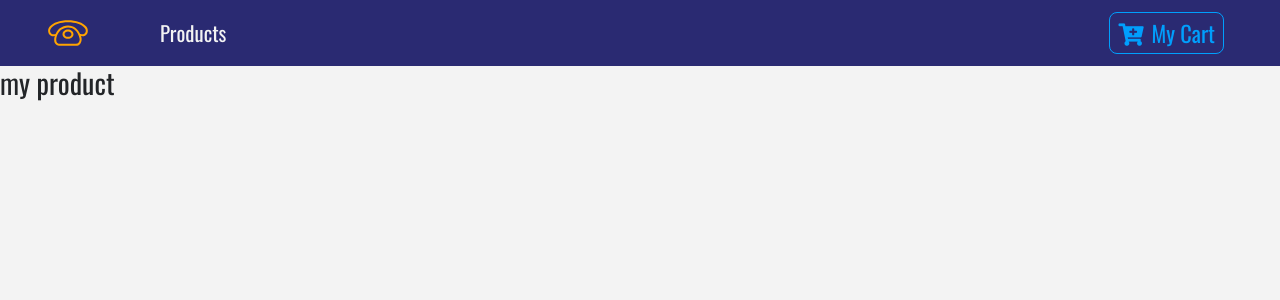
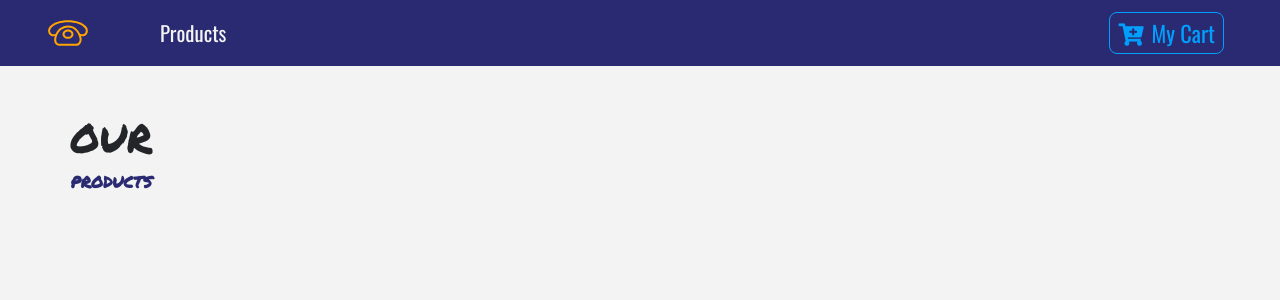
Before and after one commit to rinahafizhah/ecommerce-catalog-react, a React (Create React App) app: page / in a window 1280 px wide. Shown: the top 300 px of the page. Built offline with nearby package versions, Linux system fonts and the light colour scheme.

Commit message:
initial setup for context react

```diff
--- a/src/components/ProductList.js
+++ b/src/components/ProductList.js
@@ -1,12 +1,23 @@
 import React, { Component } from "react";
-import Product from "./Product";
+
+import Title from "./Title";
+import { storeProducts } from "../data";
 
 class ProductList extends Component {
+  state = {
+    products: storeProducts
+  };
   render() {
+    console.log(this.state.products);
     return (
-      <div>
-        <Product />
-      </div>
+      <React.Fragment>
+        <div className="py-5">
+          <div className="container">
+            <Title name="our" title="products" />
+          </div>
+        </div>
+      </React.Fragment>
+
     );
   }
 }
```
Also changed, not shown: src/context.js (added, +15 -0 lines).
